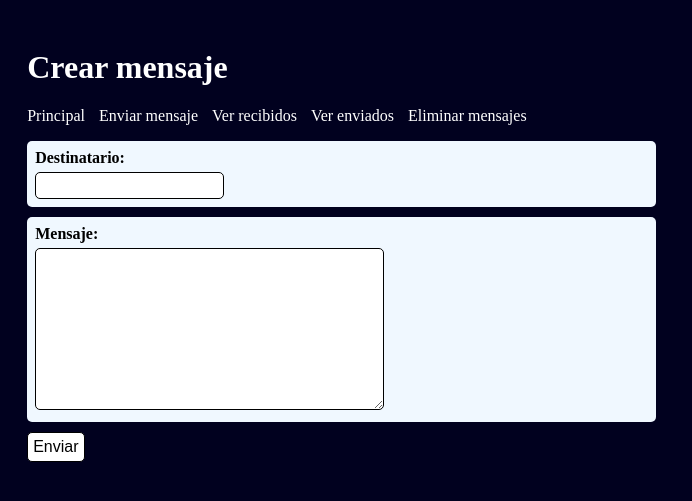
After one commit to tkeyla/tableroMensajes2, a Django app: page /crearmensaje in a window 1280 px wide. The commit adds this page. Shown: the top 501 px of the page, without its empty margins (0-692 px from the left). Run offline with Django 4.2, Linux system fonts and the light colour scheme.

Commit message:
Se creó un formulario, una vista y una plantilla para poder cargar mensajes a la BBDD

```diff
--- /dev/null
+++ b/mensajes/forms.py
@@ -0,0 +1,5 @@
+from django import forms
+
+class MensajeForm(forms.Form):
+    destinatario = forms.CharField(label='Destinatario:', max_length=25)
+    mensaje = forms.CharField(label='Mensaje:', widget=forms.Textarea)
--- a/mensajes/static/mensajes/styles.css
+++ b/mensajes/static/mensajes/styles.css
@@ -38,32 +38,6 @@
     color: rgb(39, 39, 39);
 }
 
-form input, button {
-    border-style: none;
-    padding: 5px;
-    border-radius: 5px;
-    background-color: white;
-    color: black;
-}
-
-form {
-    span, label{
-        color: white;
-        font-size: medium;
-    }
-    span, label, input {
-        margin: 10px 0;
-    }
-    label {
-        margin-right: 8px;
-    }
-}
-
-a {
-    color: black;
-    text-decoration: none;
-}
-
 #pedirnombre, #inputnombre {
     display: none;
 }
@@ -71,3 +45,28 @@
 .selected {
     background-color: rgb(255, 255, 182);
 }
+
+form {
+    div {
+        width: 50%;
+    }
+    label{
+        color:black;
+        font-weight: 600;
+        display: block;
+        margin-bottom: 5px;
+    }
+    input, textarea {
+        border: 1px solid black;
+        border-radius: 5px;
+        padding: 5px;
+        color: black;
+    }
+}
+
+.submit {
+    background-color: white;
+    font-size: medium;
+    font-weight: 500;
+    color: black;
+}
--- a/mensajes/templates/base.html
+++ b/mensajes/templates/base.html
@@ -14,6 +14,7 @@
             <nav>
                 <ul>
                     <li><a href="{%url 'home'%}">Principal</a></li>
+                    <li><a href="{%url 'crearMensaje'%}">Enviar mensaje</a></li>
                     <li><a href="{%url 'verMsjsRecibidos'%}">Ver recibidos</a></li>
                     <li><a href="{%url 'verMsjsEnviados'%}">Ver enviados</a></li>
                     <li><a href="{%url 'seleccionarMsjs'%}">Eliminar mensajes</a></li>
--- /dev/null
+++ b/mensajes/templates/crearMensaje.html
@@ -0,0 +1,10 @@
+{%extends "base.html"%}
+{%block title%}Crear mensaje{%endblock%}
+{%block header%}Crear mensaje{%endblock%}
+{%block content%}
+    <form action="{%url 'crearMensaje'%}" method="POST">
+        {%csrf_token%}
+        {{form.as_div}}
+        <input class="submit" type="submit" value="Enviar">
+    </form>
+{%endblock%}
--- a/mensajes/urls.py
+++ b/mensajes/urls.py
@@ -6,5 +6,6 @@
     path('enviados', views.ver_enviados, name='verMsjsEnviados'),
     path('recibidos', views.ver_recibidos, name='verMsjsRecibidos'),
     path('seleccionarmensajes', views.MensajeListView.as_view(), name='seleccionarMsjs'),
-    path('eliminarmensajes', views.eliminar_mensajes, name='eliminarMsjs')
+    path('eliminarmensajes', views.eliminar_mensajes, name='eliminarMsjs'),
+    path('crearmensaje', views.crear_mensaje, name='crearMensaje')
 ]
--- a/mensajes/views.py
+++ b/mensajes/views.py
@@ -2,6 +2,7 @@
 from django.views.generic import ListView
 from .models import Mensaje
 from .templates import *
+from .forms import MensajeForm
 
 def principal(request):
     return render (request, 'home.html')
@@ -25,3 +26,16 @@
     id_seleccionados = [id for id in id_seleccionados if id.isdigit()]
     Mensaje.objects.filter(id__in=id_seleccionados).delete()
     return redirect('seleccionarMsjs')
+
+def crear_mensaje(request):
+    if request.method == 'POST':
+        form = MensajeForm(request.POST)
+        if form.is_valid():
+            destinatario = form.cleaned_data['destinatario']
+            texto = form.cleaned_data['mensaje']
+            mensaje = Mensaje(destinatario = destinatario, texto = texto)
+            mensaje.save()
+            return redirect('verMsjsEnviados')
+    else:
+        form = MensajeForm()
+        return render(request,'crearMensaje.html', {'form':form})
```
Also changed, not shown: mensajes/templates/eliminarMsjs.html (+6 -4 lines), db.sqlite3.
